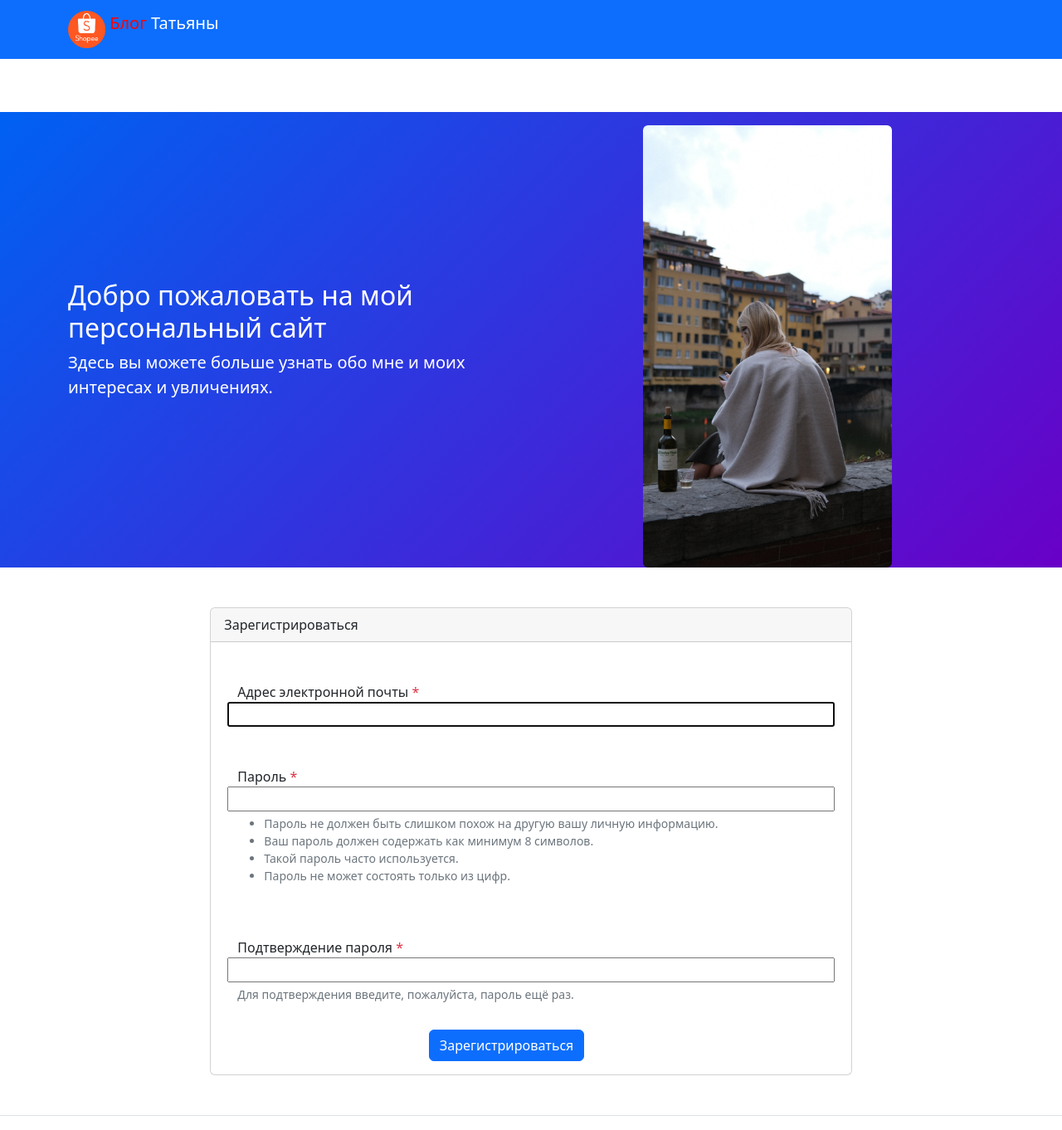
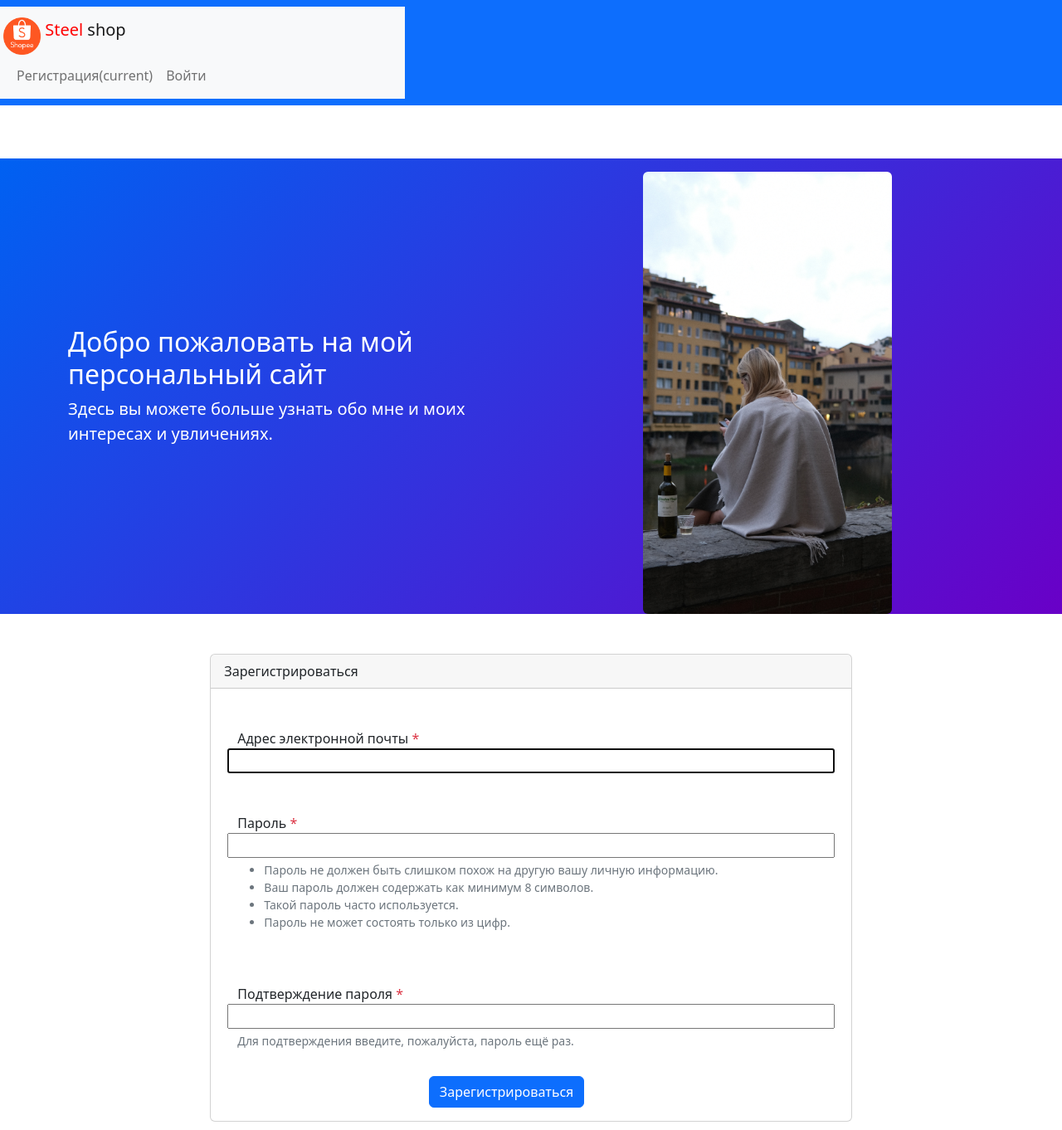
Before and after one commit to silkyhand/steel_shop, a Django app: page /auth/signup/ in a window 1280 px wide. Shown: the top 1362 px of the page at 83% size. Run offline with Django 3.2, Linux system fonts and the light colour scheme; some libraries are stand-ins or nearby versions.

Commit message:
registration

```diff
--- a/steel_shop/products/models.py
+++ b/steel_shop/products/models.py
@@ -5,7 +5,7 @@
 # User = get_user_model()
 
 
-# class Post(models.Model):
+# class Product(models.Model):
 #     text = models.TextField()
 #     pub_date = models.DateTimeField(auto_now_add=True)
 #     author = models.ForeignKey(
--- a/steel_shop/products/urls.py
+++ b/steel_shop/products/urls.py
@@ -1,12 +1,12 @@
 from django.urls import path
 
-# from . import views
+from . import views
 
 
-# app_name = 'products'
+app_name = 'products'
 
-# urlpatterns = [
-#     path('', views.index, name='index'),
+urlpatterns = [
+    path('', views.index, name='index'),
     # path('group/<slug:slug>/', views.group_posts, name='group_posts'),
     # path('group/', views.group_list, name='group_list')
-# ]
+]
--- a/steel_shop/products/views.py
+++ b/steel_shop/products/views.py
@@ -1,3 +1,6 @@
 from django.shortcuts import render
 
-# Create your views here.
+
+def index(request):
+    template = 'products/index.html'
+    return render(request, template)
--- a/steel_shop/steel_shop/urls.py
+++ b/steel_shop/steel_shop/urls.py
@@ -2,7 +2,7 @@
 from django.urls import include, path
 
 urlpatterns = [
-    # path('', include('products.urls', namespace='products')),
+    path('', include('products.urls', namespace='products')),
     path('admin/', admin.site.urls),
     path('auth/', include('users.urls', namespace='users')),
     path('auth/', include('django.contrib.auth.urls')),
--- a/steel_shop/templates/includes/nav.html
+++ b/steel_shop/templates/includes/nav.html
@@ -1,7 +1,21 @@
 {% load static %}
+<nav class="navbar navbar-expand-lg navbar-light bg-light">
   <div class="container">
-    <a class="navbar-brand" href="{% url 'posts:index' %}">
+    <div class="row align-items-center justify-content-center">
+    <a class="navbar-brand" href="{% url 'products:index' %}">
       <img src="{% static 'img/shopee-logo.png' %}" width="45" height="45" class="d-inline-block align-top" alt="">
-      <span style="color:red">Блог</span> Татьяны
+      <span style="color:red">Steel</span> shop
     </a>
+    <div class="collapse navbar-collapse" id="navbarSupportedContent">
+      <ul class="navbar-nav mr-auto">
+        <li class="nav-item active">
+          <a class="nav-link" href="{% url 'users:signup' %}">Регистрация<span class="sr-only">(current)</span></a>
+        </li>
+        <li class="nav-item">
+          <a class="nav-link" href="{% url 'users:login' %}">Войти</a>
+        </li>
+      <ul>
+      </div>
+    </div>
   </div>
+</nav>
--- a/steel_shop/users/admin.py
+++ b/steel_shop/users/admin.py
@@ -14,7 +14,7 @@
     list_display = ('email', 'is_staff', 'is_active',)
     list_filter = ('email', 'is_staff', 'is_active',)
     fieldsets = (
-        (None, {'fields': ('email', 'password')}),
+        (None, {'fields': ('email',)}),
         ('Permissions', {'fields': ('is_staff', 'is_active')}),
     )
     add_fieldsets = (
--- a/steel_shop/users/views.py
+++ b/steel_shop/users/views.py
@@ -7,5 +7,5 @@
 
 class SignUp(CreateView):
     form_class = CreationForm
-    success_url = reverse_lazy('posts:index')
+    success_url = reverse_lazy('ppoducts:index')
     template_name = 'users/signup.html'
```
Also changed, not shown: steel_shop/templates/products/index.html (added, +31 -0 lines).
